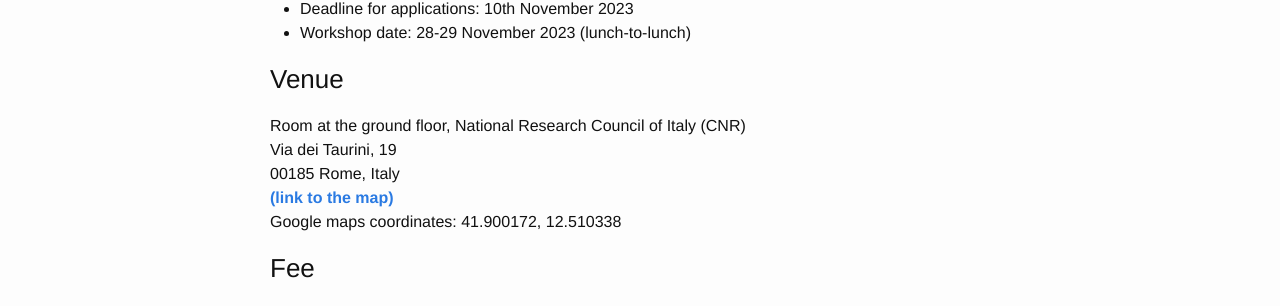
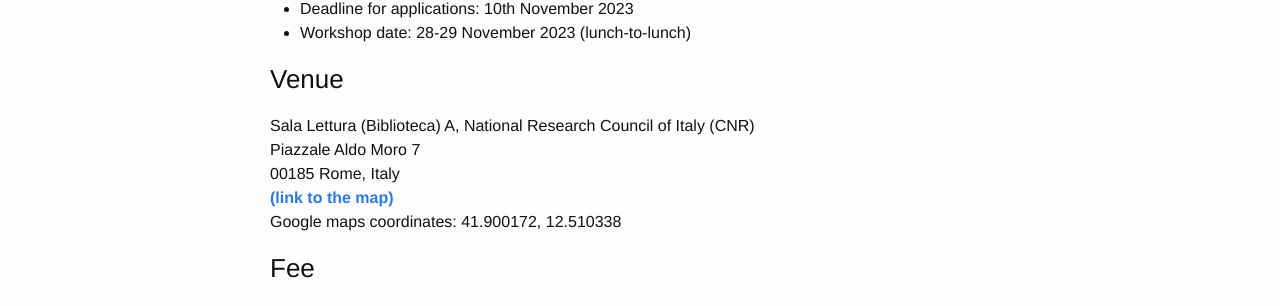
Before and after one commit to ELIXIR-IIB-training/website, a Jekyll site: the page built from _posts/2023-11-28-Workshop_RD.md, in a window 1280 px wide and 900 px high. Shown: the part 353-659 px from the top of the window. Built offline with Jekyll 4.4.1, drawn with Linux system fonts in a browser that asks for light colours.

Commit message:
Update 2023-11-28-Workshop_RD.md

```diff
--- a/_posts/2023-11-28-Workshop_RD.md
+++ b/_posts/2023-11-28-Workshop_RD.md
@@ -13,8 +13,8 @@ description: The focus of the workshop is the integration of different clinical
 <br>
 
 ### Venue
-Room at the ground floor, National Research Council of Italy (CNR) <br>
-Via dei Taurini, 19 <br>
+Sala Lettura (Biblioteca) A, National Research Council of Italy (CNR) <br>
+Piazzale Aldo Moro 7 <br>
 00185 Rome, Italy <br>
 [**(link to the map)**](https://maps.app.goo.gl/MeuNCHyW3W7NKnP86) <br>
 Google maps coordinates: 41.900172, 12.510338
```
